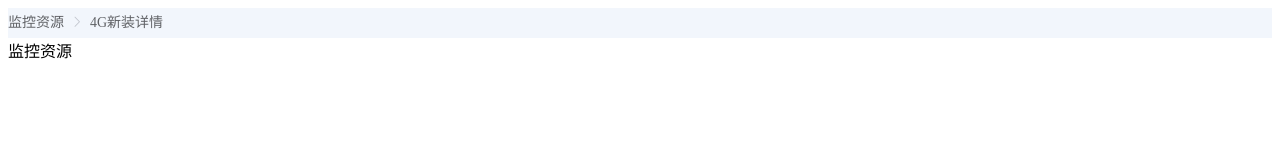
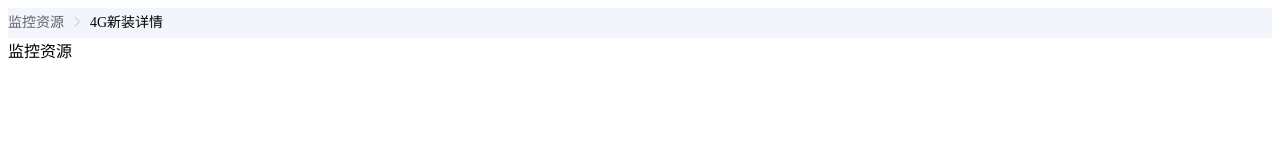
Before and after one commit to zzzzjt/myproject1, a Vue app: page / in a window 1280 px wide. Shown: the top 160 px of the page. Built offline with nearby package versions, Linux system fonts and the light colour scheme.

Commit message:
样式修改

```diff
--- a/src/App.vue
+++ b/src/App.vue
@@ -3,7 +3,7 @@
     <div>
       <el-breadcrumb separator-class="el-icon-arrow-right" style="line-height:30px">
         <el-breadcrumb-item>监控资源</el-breadcrumb-item>
-        <el-breadcrumb-item :to="{ path: '/New_4G' }">4G新装详情</el-breadcrumb-item>
+        <el-breadcrumb-item :to="{ path: '/New_4G' }" style="color:#000000">4G新装详情</el-breadcrumb-item>
       </el-breadcrumb>
       <router-view />
     </div>
@@ -17,3 +17,12 @@ export default {
   },
 };
 </script>
+<style lang='scss' scoped>
+.el-breadcrumb {
+  height: 30px;
+  background-color: #f2f6fc;
+}
+::v-deep .el-breadcrumb__item:last-child .el-breadcrumb__inner {
+  color: #000000;
+}
+</style>
--- a/src/components/Home.vue
+++ b/src/components/Home.vue
@@ -9,8 +9,4 @@ export default {
 </script>
 
 <style>
-.el-breadcrumb {
-  height: 30px;
-  background-color: #f2f6fc;
-}
 </style>
```
